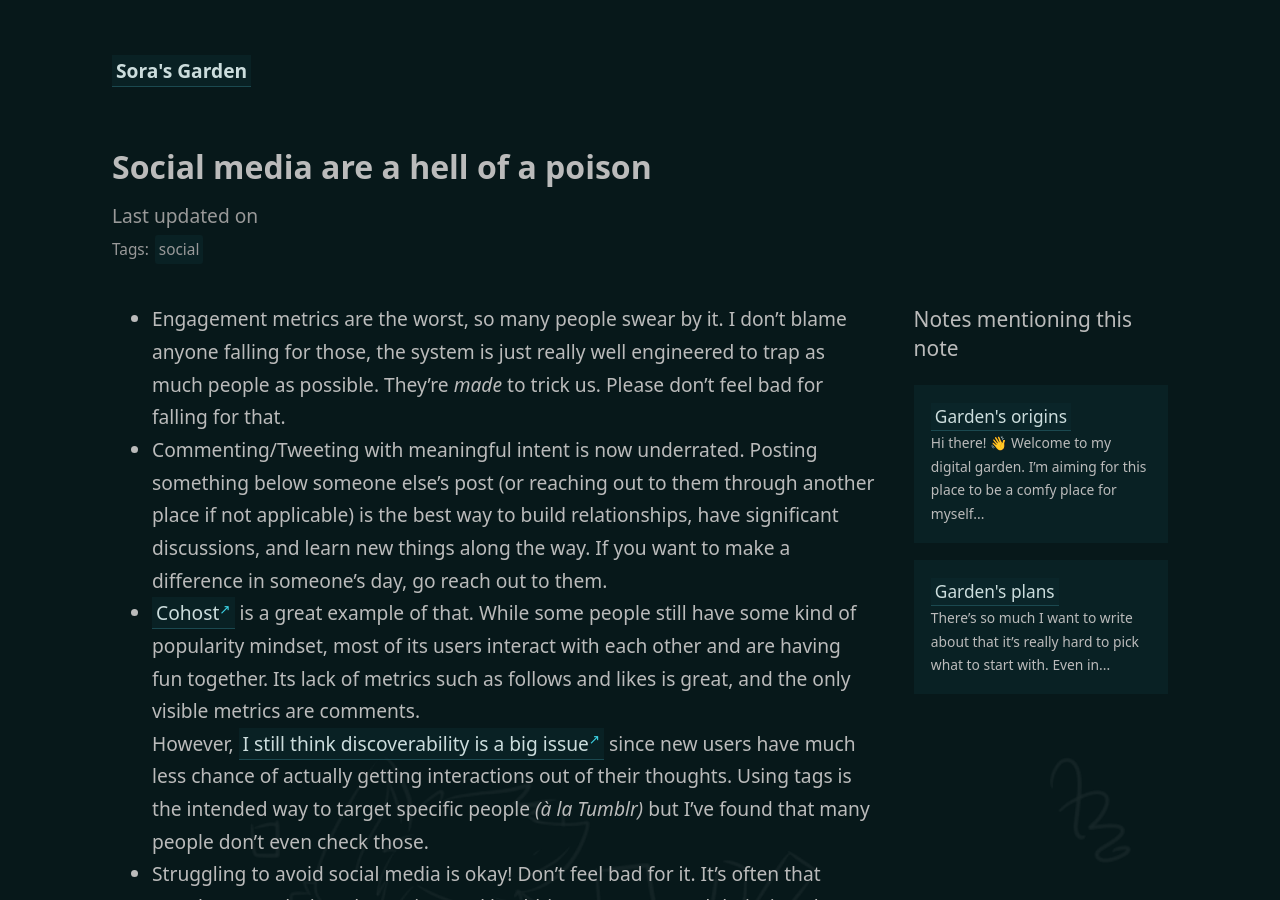
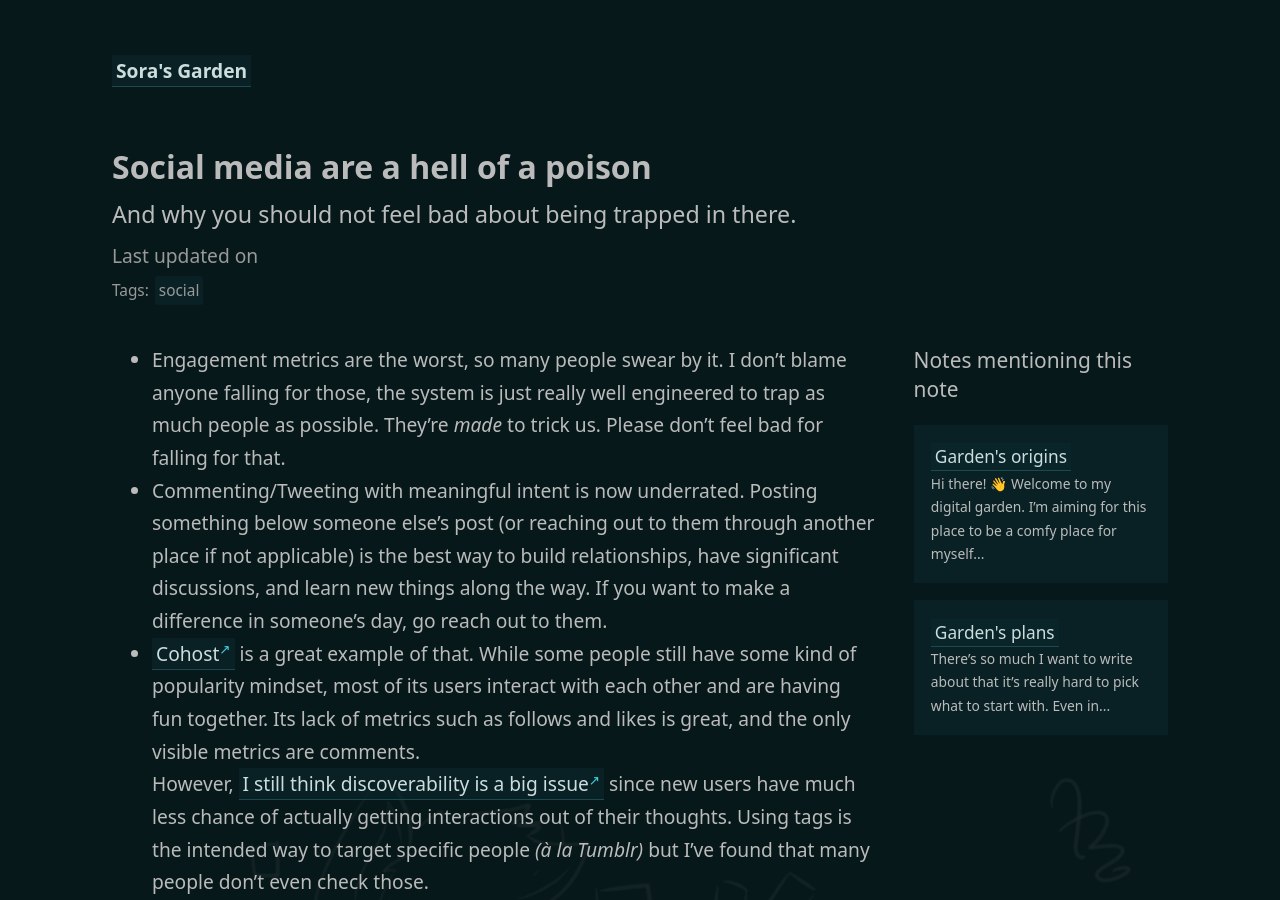
Before and after one commit to HeySora/garden.heysora.net, a Jekyll site: the page built from _notes/social/social-medias-poison.md, in a window 1280 px wide and 900 px high. Built offline with Jekyll 4.4.1, drawn with Linux system fonts in a browser that asks for light colours; some web fonts are replaced.

Commit message:
Implement subtitles in the note layout

```diff
--- a/_layouts/note.html
+++ b/_layouts/note.html
@@ -5,6 +5,9 @@ layout: default
 <article>
   <div>
     <h1>{{ page.title }}</h1>
+    {% if page.subtitle %}
+      <h3 style="margin-top: 0.5rem;">{{ page.subtitle }}</h3>
+    {% endif %}
     <time datetime="{{ page.last_modified_at | date_to_xmlschema }}">
       {% if page.type != 'pages' %}
         Last updated on {{ page.last_modified_at | date: "%B %-d, %Y" }}
--- a/_notes/social/social-medias-poison.md
+++ b/_notes/social/social-medias-poison.md
@@ -1,6 +1,7 @@
 ---
 title: Social media are a hell of a poison
 short-title: Social media are bad
+subtitle: And why you should not feel bad about being trapped in there.
 tags: social
 ---
 
```
